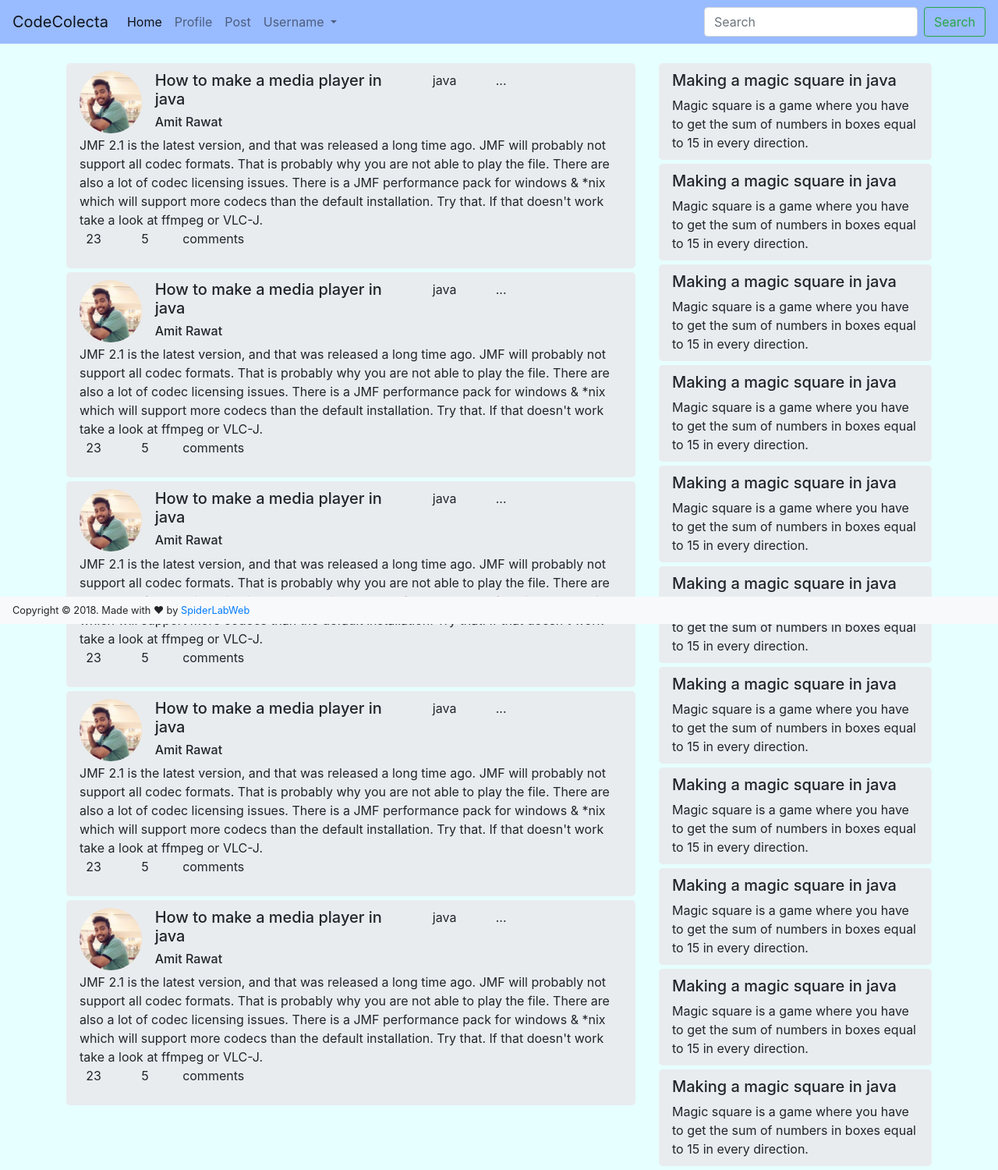
After one commit to georgianamit/CodeColecta, a PHP site: page /home.php in a window 1280 px wide. The commit adds this page. Shown: the whole page at 78% size. Run offline with PHP 8.4, Linux system fonts and the light colour scheme; some libraries are stand-ins or nearby versions.

Commit message:
worked on styling the home page

```diff
--- a/css/style.css
+++ b/css/style.css
@@ -9,3 +9,19 @@
  body{
    background-color: #e6ffff;
  }
+
+ .thumbnail{
+   display: block;
+   border-radius: 50%;
+ }
+.pic-thumbnail{
+  width: 80px;
+  height: 80px;
+}
+
+.jumbotron{
+  margin-top: 5px;
+  margin-bottom: 5px;
+  padding-top: 10px;
+  padding-bottom: 10px;
+}
--- a/pages/home.php
+++ b/home.php
@@ -1,18 +1,21 @@
-<?php include_once("../includes/header.php"); ?>
+<?php
+  include_once("includes/header.php");
+  include_once("includes/navigation.php")
+?>
 
 <div class="container" style="padding-top: 20px;">
   <div class="row">
     <div class="col-sm-8">
       <?php for($i=1;$i <= 5;$i++){ ?>
-        <?php require("../includes/postupdates.php") ?>
+        <?php require("includes/postupdates.php") ?>
       <?php } ?>
     </div>
     <div class="col-sm-4">
       <?php for($j=0;$j <= 10; $j++) {
-        require("../includes/trending.php");
+        require("includes/trending.php");
       } ?>
     </div>
   </div>
 </div>
 
-<?php include_once("../includes/footer.php");?>
+<?php include_once("includes/footer.php");?>
--- /dev/null
+++ b/includes/navigation.php
@@ -0,0 +1,36 @@
+<nav class="navbar navbar-expand-lg navbar-light " style="background-color: #99bbff;">
+<a class="navbar-brand" href="#">CodeColecta</a>
+<button class="navbar-toggler" type="button" data-toggle="collapse" data-target="#navbarSupportedContent" aria-controls="navbarSupportedContent" aria-expanded="false" aria-label="Toggle navigation">
+    <span class="navbar-toggler-icon"></span>
+</button>
+
+<div class="collapse navbar-collapse" id="navbarSupportedContent">
+    <ul class="navbar-nav mr-auto">
+    <li class="nav-item active">
+        <a class="nav-link" href="#">Home</a>
+    </li>
+    <li class="nav-item">
+        <a class="nav-link" href="#">Profile</a>
+    </li>
+    <li class="nav-item">
+        <a class="nav-link" href="#">Post</a>
+    </li>
+    <li class="nav-item dropdown">
+        <a class="nav-link dropdown-toggle" href="#" id="navbarDropdown" role="button" data-toggle="dropdown" aria-haspopup="true" aria-expanded="false">
+        <?php echo("Username");?>
+        </a>
+        <div class="dropdown-menu" aria-labelledby="navbarDropdown">
+        <a class="dropdown-item" href="#">Score:<?="1234"?></a>
+        <a class="dropdown-item" href="#">Settings</a>
+
+        <div class="dropdown-divider"></div>
+        <a class="dropdown-item" href="#">Logout</a>
+        </div>
+    </li>
+    </ul>
+    <form class="form-inline my-2 my-lg-0">
+    <input class="form-control mr-sm-2" type="search" placeholder="Search" aria-label="Search">
+    <button class="btn btn-outline-success my-2 my-sm-0" type="submit">Search</button>
+    </form>
+</div>
+</nav>
--- a/includes/postupdates.php
+++ b/includes/postupdates.php
@@ -1,24 +1,26 @@
 <div class="jumbotron">
   <div class="row">
       <div class="row">
-        <div class="col-sm-2">
-          <!-- Profile pic and name -->
-          Amit Rawat
+        <div class="col-md-2">
+          <!-- Profile pic -->
+          <img class="thumbnail pic-thumbnail" src="images/pic.jpg" alt="profile pic" />
         </div>
-        <div class="col-sm-7">
+        <div class="col-md-7">
           <!-- title and time -->
-          How to make a media player in java
+          <h5>How to make a media player in java</h5>
+          <h6>Amit Rawat</h6>
         </div>
-        <div class="col-sm-2">
+        <div class="col-md-2 text-center">
           <!-- language -->
-          java
+          <p class="text-center">java</p>
         </div>
-        <div class="col-sm-1">
+        <div class="col-md-1 text-center">
           <!-- show menu (...) -->
-          ...
+          <p class="text-center">...</p>
         </div>
       </div>
       <div class="row">
+        <hr/>
         <div class="col-sm-12">
           <!-- content -->
           JMF 2.1 is the latest version, and that was released a long time ago. JMF will probably not support all codec formats. That is probably why you are not able to play the file. There are also a lot of codec licensing issues.
@@ -27,17 +29,19 @@
         </div>
       </div>
       <div class="row">
-        <div class="col-sm-4">
+        <div class="col-sm-4 text-center">
           <!-- upvote -->
-          23
+          <p class="text-center">23</p>
         </div>
         <div class="col-sm-4">
           <!-- downvote -->
-          5
+          <p class="text-center">5</p>
         </div>
-        <div class="col-sm-4">
+        <div class="col-sm-4 text-center">
           <!-- comment -->
+          <p class="text-center">comments</p>
         </div>
+
       </div>
   </div>
 </div>
--- a/includes/trending.php
+++ b/includes/trending.php
@@ -1,8 +1,9 @@
 <div class="jumbotron">
   <div class="row">
+    <div class="col-md-12">
       <div class="row">
         <!-- title -->
-      Making a magic square in java
+        <h5>Making a magic square in java</h5>
       </div>
       <div class="row">
         <!-- content(less) -->
@@ -10,3 +11,4 @@
       </div>
     </div>
   </div>
+</div>
--- a/index.php
+++ b/index.php
@@ -1,4 +1,7 @@
-<?php include_once("includes/header.php"); ?>
+<?php
+  include_once("includes/header.php");
+  include_once("includes/navigation.php");
+?>
 
 
     <div class="container" style="padding-top: 50px;">
```
Also changed, not shown: includes/header.php (+0 -36 lines), images/pic.jpg (added). Lines whose indentation alone changed are shown as unchanged.
